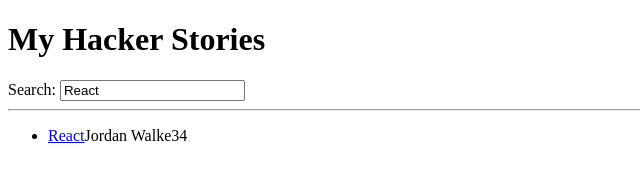
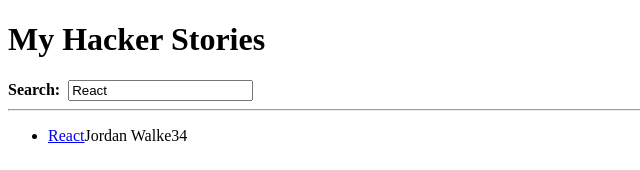
Before and after one commit to masturffect/hacker-stories, a React (Create React App) app in the folder hacker-stories/: page / in a window 1280 px wide. Shown: the top 170 px of the page, without its empty margins (0-640 px from the left). Built offline with nearby package versions, Linux system fonts and the light colour scheme.

Commit message:
Added useEffect and useRef lessons

```diff
--- a/hacker-stories/package.json
+++ b/hacker-stories/package.json
@@ -6,6 +6,7 @@
     "@testing-library/jest-dom": "^5.15.0",
     "@testing-library/react": "^11.2.7",
     "@testing-library/user-event": "^12.8.3",
+    "eslint": "^7.32.0",
     "react": "^17.0.2",
     "react-dom": "^17.0.2",
     "react-scripts": "4.0.3",
--- a/hacker-stories/src/App.js
+++ b/hacker-stories/src/App.js
@@ -1,4 +1,4 @@
-import { useState } from 'react';
+import { useEffect, useState, useRef} from 'react';
 import './App.css';
 
 const stories = [
@@ -20,13 +20,42 @@ const stories = [
   }
 ];
 
+  /*
+  this useEffect is used to trigger the side-effect
+  each time the searchTerm changes
+
+  useEffect params:
+    - function that runs side-effect
+    - dependency array of variables
+
+  important notes:
+    - leaving out dependencies would make function
+        run on every render of component
+    - [] the function for side-effect is only called once
+  */
+
+const useSemiPersistentState = (key, initialState) => {
+  const [value, setValue] = useState(
+    localStorage.getItem(key) || initialState
+  );
+
+  useEffect(() => {
+    localStorage.setItem(key, value);
+  }, [value, key]);
+
+  return [value, setValue];
+}
+
 
 const App = () => {
 
-  const [searchTerm, setSearchTerm] = useState('React');
+  const [searchTerm, setSearchTerm] = useSemiPersistentState('search', 'React');
+
 
   const handleSearch = (event) => {
     setSearchTerm(event.target.value);
+
+    localStorage.setItem('search', event.target.value);
   };
 
   const searchedStories = stories.filter((story) =>
@@ -37,7 +66,15 @@ const App = () => {
     <div>
       <h1>My Hacker Stories</h1>
 
-      <Search search={searchTerm} onSearch={handleSearch}/>
+      <InputWithLabel
+        id="search"
+        label="Search"
+        isFocused
+        value={searchTerm}
+        onInputChange={handleSearch}
+      >
+        <strong>Search: </strong>
+      </InputWithLabel>
 
       <hr />
 
@@ -51,31 +88,46 @@ const List = ({list}) => {
   return (
     <ul>
       {list.map((item) => (
-        <Item key={item.objectID} {...item} />
+        <Item key={item.objectID} item={item} />
       ))}
     </ul>
   );
 }
 
-const Item = ({title, url, author, num_comments, points}) => (
+const Item = ({item}) => (
   <li>
     <span>
-      <a href={url}>{title}</a>
+      <a href={item.url}>{item.title}</a>
     </span>
-    <span>{author}</span>
-    <span>{num_comments}</span>
-    <span>{points}</span>
+    <span>{item.author}</span>
+    <span>{item.num_comments}</span>
+    <span>{item.points}</span>
   </li>
 );
 
-const Search = ({onSearch, search}) => {
+const InputWithLabel = ({ id, label, value, isFocused, type = 'text', onInputChange, children }) => {
+  /*
+
+  */
+  const inputRef = useRef();
+  useEffect(() => {
+    if(isFocused && inputRef.current){
+      inputRef.current.focus();
+    }
+  }, [isFocused]);
 
   return (
-    <div>
-      <label htmlFor="search">Search: </label>
-      <input id="search" type="text" onChange={onSearch} value={search}/>
-    </div>
-  )
+    <>
+      <label htmlFor={id}>{children}</label>
+      &nbsp;
+      <input
+        id={id}
+        type={type}
+        value={value}
+        onChange={onInputChange}
+      />
+    </>
+  );
 }
 
 export default App;
```
Also changed, not shown: 1 other file (tests, documents, lock files or other folders).
